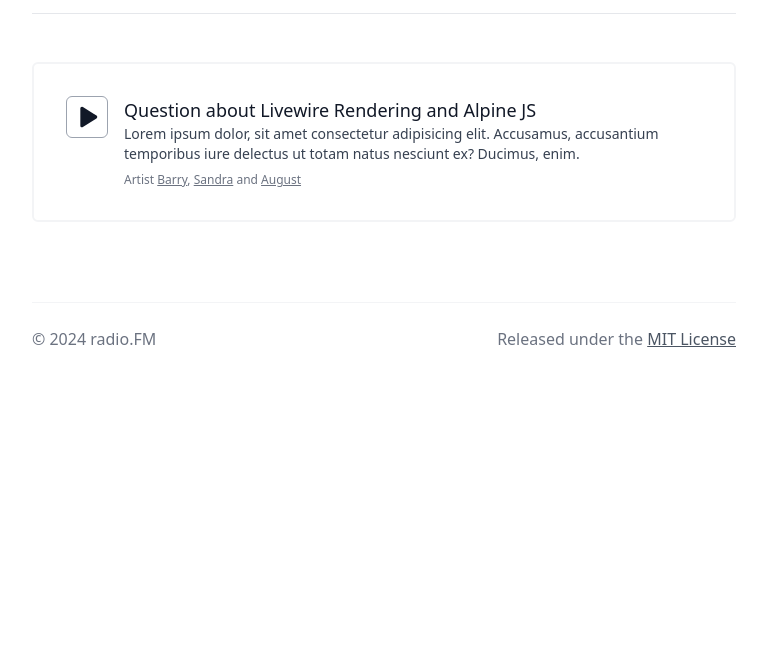
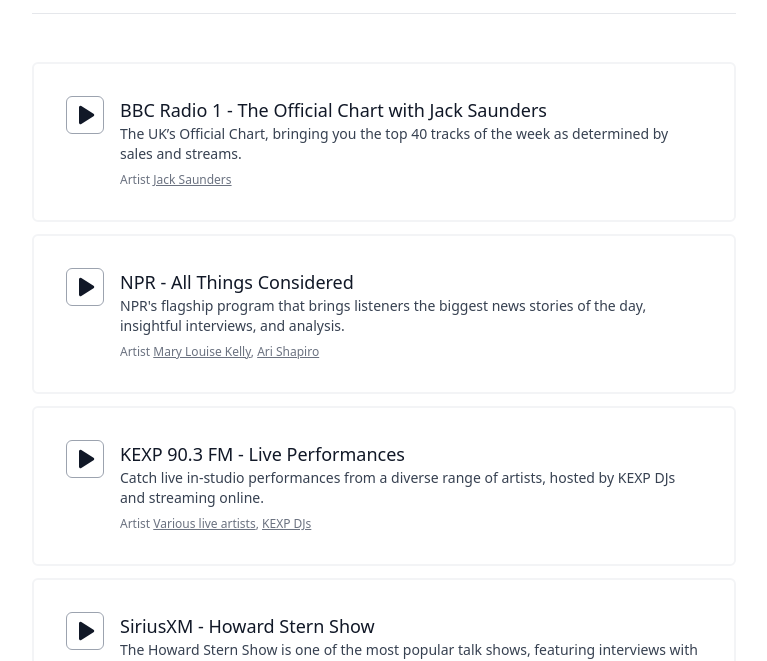
Before and after one commit to antheiz/radio-fm, an Astro site: page / in a window 1280 px wide. Shown: the part 141-802 px from the top of the page, without its empty margins (256-1023 px from the left). Built offline with nearby package versions, Linux system fonts and the light colour scheme; Astro itself is replaced by a stand-in of ours.

Commit message:
feat: add dynamic data for all list radio

```diff
--- a/src/components/RadioCard.astro
+++ b/src/components/RadioCard.astro
@@ -1,26 +1,40 @@
+---
+interface Props {
+  title: string;
+  description: string;
+  artists: string[];
+  url: string;
+}
+
+const { title, description, artists, url } : Props = Astro.props;
+---
+
 <div class="rounded-md border-2 border-gray-100">
   <div class="flex items-start gap-4 p-4 sm:p-6 lg:p-8">
-    <button type="button"class="block shrink-0 border border-gray-400 rounded-md">
-      <svg xmlns="http://www.w3.org/2000/svg" class="size-10 text-gray-900" viewBox="0 0 24 24"><path fill="currentColor" d="M8 6.82v10.36c0 .79.87 1.27 1.54.84l8.14-5.18a1 1 0 0 0 0-1.69L9.54 5.98A.998.998 0 0 0 8 6.82"/></svg>
+    <button type="button" class="block shrink-0 border border-gray-400 rounded-md">
+      <svg xmlns="http://www.w3.org/2000/svg" class="size-9 text-gray-900" viewBox="0 0 24 24">
+        <path fill="currentColor" d="M8 6.82v10.36c0 .79.87 1.27 1.54.84l8.14-5.18a1 1 0 0 0 0-1.69L9.54 5.98A.998.998 0 0 0 8 6.82" />
+      </svg>
     </button>
 
     <div>
       <h3 class="font-medium sm:text-lg">
-        <a href="#" class="hover:underline text-gray-900">
-            Question about Livewire Rendering and Alpine JS
+        <a href={url} class="hover:underline text-gray-900" target="_blank">
+          {title}
         </a>
       </h3>
 
       <p class="line-clamp-2 text-sm text-gray-700">
-        Lorem ipsum dolor, sit amet consectetur adipisicing elit. Accusamus, accusantium temporibus
-        iure delectus ut totam natus nesciunt ex? Ducimus, enim.
+        {description}
       </p>
 
       <div class="mt-2 sm:flex sm:items-center sm:gap-2">
         <p class="mt-2 text-xs font-medium text-gray-500 sm:mt-0">
-        Artist <a href="#" class="underline hover:text-gray-700">Barry</a>,
-            <a href="#" class="underline hover:text-gray-700">Sandra</a> and
-            <a href="#" class="underline hover:text-gray-700">August</a>
+          Artist {artists.map((artist, index) => (
+            <>
+              <a href="#" class="underline hover:text-gray-700">{artist}</a>{index < artists.length - 1 ? ', ' : ''}
+            </>
+          ))}
         </p>
       </div>
     </div>
--- a/src/pages/index.astro
+++ b/src/pages/index.astro
@@ -1,10 +1,67 @@
 ---
 import RadioCard from '../components/RadioCard.astro';
 import Layout from '../layouts/Layout.astro';
+
+const radioList = [
+    {
+      "title": "BBC Radio 1 - The Official Chart with Jack Saunders",
+      "description": "The UK’s Official Chart, bringing you the top 40 tracks of the week as determined by sales and streams.",
+      "artists": [
+        "Jack Saunders"
+      ],
+      "url": "https://www.bbc.co.uk/sounds/play/live:bbc_radio_one"
+    },
+    {
+      "title": "NPR - All Things Considered",
+      "description": "NPR's flagship program that brings listeners the biggest news stories of the day, insightful interviews, and analysis.",
+      "artists": [
+        "Mary Louise Kelly",
+        "Ari Shapiro"
+      ],
+      "url": "https://www.npr.org/programs/all-things-considered/"
+    },
+    {
+      "title": "KEXP 90.3 FM - Live Performances",
+      "description": "Catch live in-studio performances from a diverse range of artists, hosted by KEXP DJs and streaming online.",
+      "artists": [
+        "Various live artists",
+        "KEXP DJs"
+      ],
+      "url": "https://www.kexp.org/"
+    },
+    {
+      "title": "SiriusXM - Howard Stern Show",
+      "description": "The Howard Stern Show is one of the most popular talk shows, featuring interviews with celebrities, commentary, and humor.",
+      "artists": [
+        "Howard Stern",
+        "Robin Quivers"
+      ],
+      "url": "https://www.siriusxm.com/howard-stern"
+    }
+]
 ---
 
 <Layout title="Welcome radio.FM" description="This is home page of radio.FM">
-    <div class="max-w-3xl px-4 sm:px-6 lg:px-8 mx-auto">
-        <RadioCard/>
+    <div class="flex flex-col gap-3 max-w-3xl px-4 sm:px-6 lg:px-8 mx-auto">
+        {radioList.map((radio) => (
+            <RadioCard
+                title={radio.title}
+                description={radio.description}
+                artists={radio.artists}
+                url={radio.url}
+            />
+        ))}
     </div>
+
+    {radioList.length > 6 && (
+        <div class="text-center mt-10">
+            <a
+            href="#"
+            class="inline-block rounded border border-gray-400 px-8 py-2.5 text-sm font-medium text-gray-600 transition hover:rotate-2 hover:scale-110 focus:outline-none focus:ring active:text-gray-500"
+            >
+            Load more
+            </a>
+        </div>
+    )}
+
 </Layout>
```
